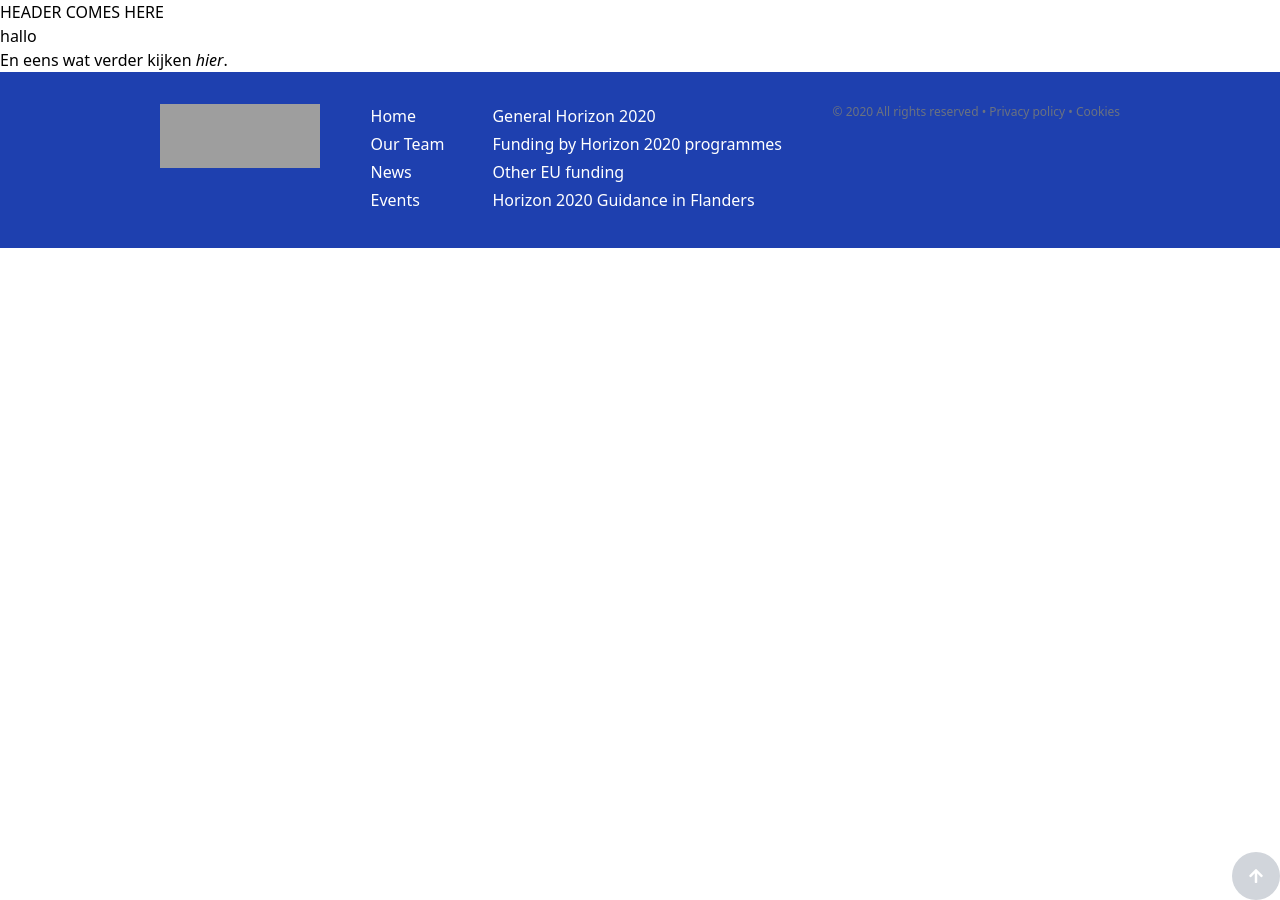
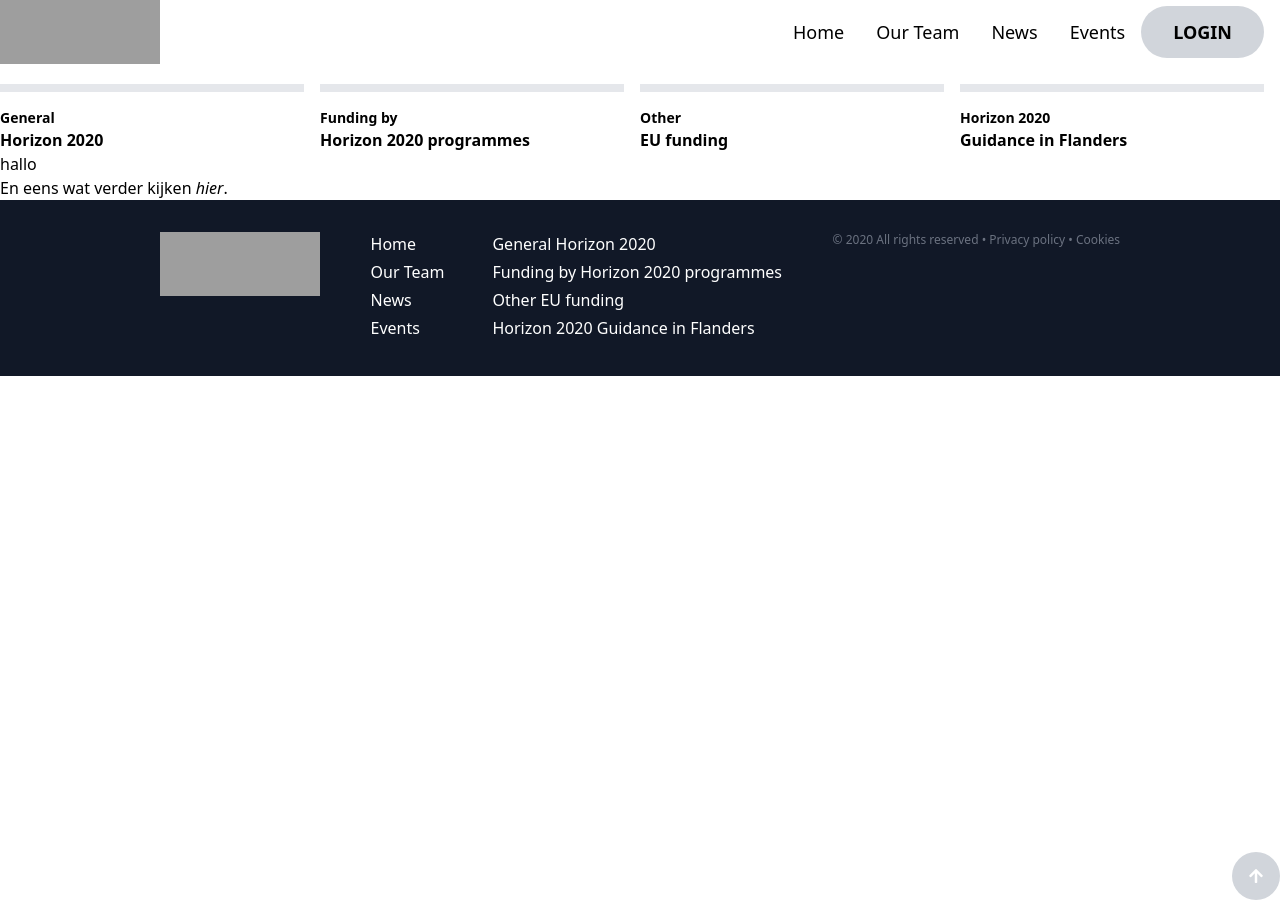
Before and after one commit to matthias99999/ncpflanders_templating, a Jekyll site: the page built from index.html, in a window 1280 px wide. Built offline with Jekyll 4.4.1, drawn with Linux system fonts in a browser that asks for light colours; nearby versions of some CDN libraries; grey boxes are pictures that could not be loaded.

Commit message:
Header en footer geupdate

```diff
--- a/_includes/footer.html
+++ b/_includes/footer.html
@@ -1,5 +1,4 @@
-<footer>
-  <footer class="relative bg-blue-800 text-white">
+<footer class="relative bg-gray-900 text-white">
     <div class="lg:flex lg:justify-between w-3/4 m-auto py-8">
 
         <img class="w-40 h-16" src="images/ncp_flanders_footer.png" alt="ncp_flanders_footer">
@@ -23,4 +22,3 @@
         <p class="text-xs text-gray-500">&copy; 2020 All rights reserved • Privacy policy • Cookies</p>
     </div>
 </footer>
-</footer>
--- a/_includes/header.html
+++ b/_includes/header.html
@@ -1,3 +1,36 @@
 <header>
-  HEADER COMES HERE
+  <div class="lg:flex">
+      <div class="flex flex-grow">
+          <div class="flex-grow">
+              <img class="w-40 h-16" src="images/ncp_flanders.png" alt="ncp_flanders">
+          </div>
+          <button id="dropdown-btn"
+              class="lg:hidden w-32 h-12  uppercase border-solid border-2 rounded-full border-gray-500 py-1 px-4 ">menu</button>
+          <a href="#"
+              class="lg:hidden bg-blue-100 items-center w-12 h-12 ml-2 justify-center flex uppercase border-solid border-2 rounded-full border-gray-500 p-3 "><i
+                  class="fas fa-user"></i></a>
+      </div>
+      <ul id="" class="dropdown-lijst lg:flex hidden lg:inline lg:items-center block text-lg lg:mr-4">
+          <li class="lg:px-4"><a href="#">Home</a></li>
+          <li class="lg:px-4"><a href="#">Our Team</a></li>
+          <li class="lg:px-4"><a href="#">News</a></li>
+          <li class="lg:px-4"><a href="#">Events</a></li>
+          <div class="hidden lg:block">
+              <li class="px-4 uppercase font-bold bg-gray-300 rounded-full py-3 px-8"><a class=""
+                      href="#">Login</a></li>
+          </div>
+      </ul>
+  </div>
+  <div class="lg:flex pt-5">
+      <ul class=" dropdown-lijst lg:flex hidden lg:inline w-full items-center">
+          <li class="mr-4 lg:w-1/4 border-t-8 b-grey-500 font-bold text-base"><a href="#"><span
+                      class="block pt-4 font-bold text-sm">General</span>Horizon 2020</a></li>
+          <li class="mr-4 lg:w-1/4 border-t-8 b-grey-500 font-bold text-base"><a href="#"><span
+                      class="block pt-4 font-bold text-sm">Funding by</span>Horizon 2020 programmes</a></li>
+          <li class="mr-4 lg:w-1/4 border-t-8 b-grey-500 font-bold text-base"><a href="#"><span
+                      class="block pt-4 font-bold text-sm">Other</span>EU funding</a></li>
+          <li class="mr-4 lg:w-1/4 border-t-8 b-grey-500 font-bold text-base"><a href="#"><span
+                      class="block pt-4 font-bold text-sm">Horizon 2020</span>Guidance in Flanders</a></li>
+      </ul>
+  </div>
 </header>
```
